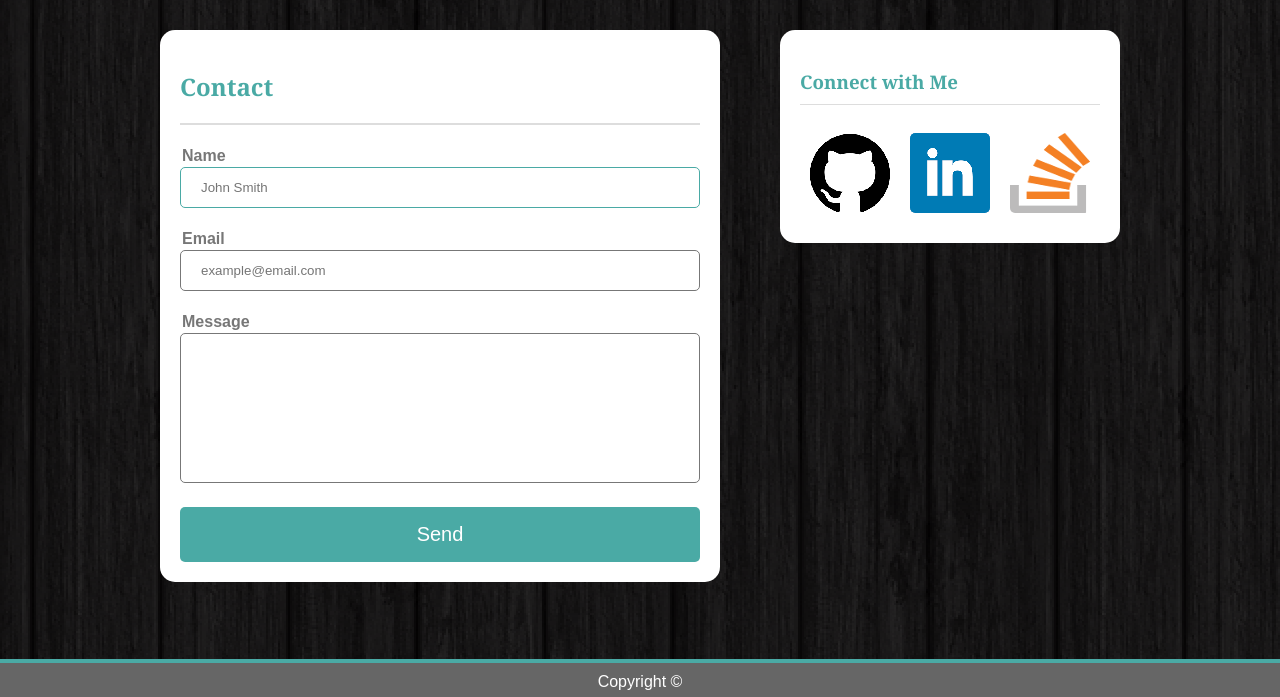
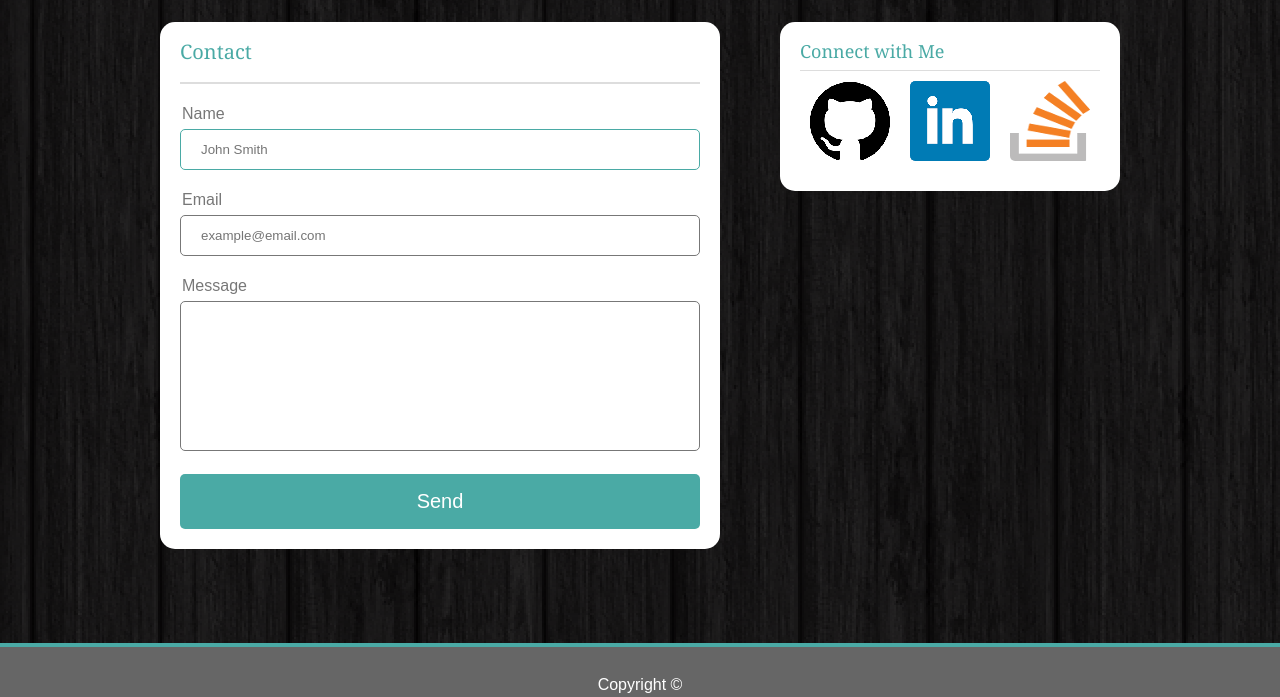
Before and after one commit to pbaker123/basicPortfolio, a plain HTML site: page contact.html in a window 1280 px wide. Shown: the part 103-800 px from the top of the page. Drawn offline with Linux system fonts and the light colour scheme.

Commit message:
added reset.css and fixed issues

```diff
--- a/assets/css/style.css
+++ b/assets/css/style.css
@@ -43,11 +43,12 @@ footer {
 	bottom: 0px;
 	left: 0px;
 	border-top: 4px solid #4aaaa5;
+	height: 50px;
 	z-index: 20;
 }
 
 p {
-	-webkit-margin-before: 0em;
+	margin-bottom: 16px;
 }
 
 h1 {
@@ -61,6 +62,8 @@ h2 {
 	font-family: 'Georgia', Times, Times New Roman, serif;
 	padding-bottom: 20px;
 	border-bottom: 2px solid #dddddd;
+	font-size: 20px;
+	margin-bottom: 20px;
 }
 
 h3 {
@@ -68,13 +71,14 @@ h3 {
 	font-family: 'Georgia', Times, Times New Roman, serif;
 	padding-bottom: 10px;
 	border-bottom: 1px solid #dddddd;
+	font-size: 18px;
 }
 
 h4 {
 	color: #777777;
 	font-size: 16px;
 	padding: 2px;
-	margin: 0;
+	margin-bottom: 5px;
 }
 
 ul {
@@ -294,7 +298,7 @@ textarea:focus {
 	color: #ffffff;
 	text-align: center;
 	position: relative;
-	bottom: -10px;
+	bottom: -30px;
 }
 
 .active {
--- a/contact.html
+++ b/contact.html
@@ -8,6 +8,7 @@
 		<title>
 			Let's Connect
 		</title>
+		<link rel="stylesheet" type="text/css" href="assets/css/reset.css">
 		<link rel="stylesheet" type="text/css" href="assets/css/style.css">
 	</head>
 	<body>
```
Also changed, not shown: index.html (+1 -0 lines), portfolio.html (+1 -0 lines).
